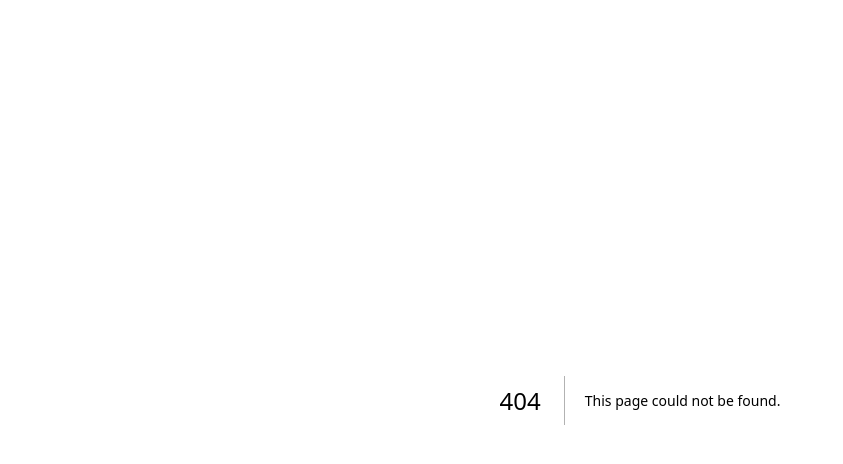
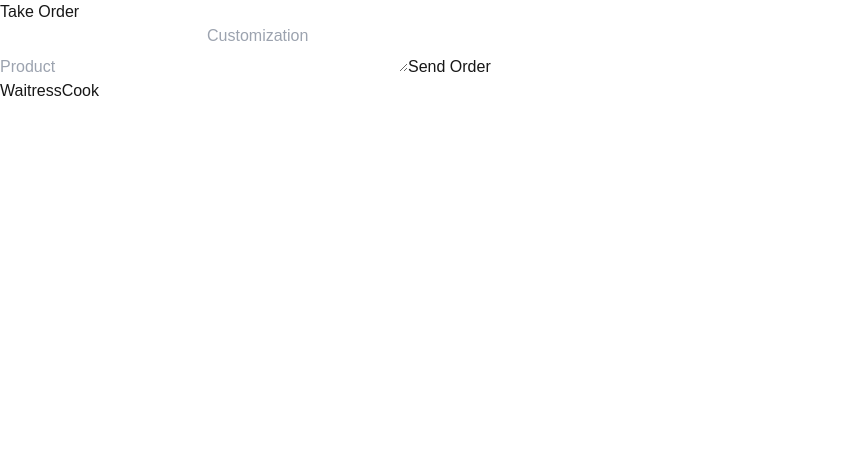
Before and after one commit to JessiP23/mexican, a Next.js app: page /waitress in a window 1280 px wide. Before the commit this address had no page. Shown: the top 464 px of the page, without its empty margins (0-843 px from the left). Built offline with nearby package versions, Linux system fonts and the light colour scheme.

Commit message:
no cilantro feature

```diff
--- a/app/layout.js
+++ b/app/layout.js
@@ -1,5 +1,6 @@
 import localFont from "next/font/local";
 import "./globals.css";
+import Link from "next/link";
 
 const geistSans = localFont({
   src: "./fonts/GeistVF.woff",
@@ -24,6 +25,10 @@ export default function RootLayout({ children }) {
         className={`${geistSans.variable} ${geistMono.variable} antialiased`}
       >
         {children}
+        <nav>
+          <Link href="/waitress">Waitress</Link>
+          <Link href="/cook">Cook</Link>
+        </nav>
       </body>
     </html>
   );
--- a/app/components/waitress.js
+++ b/app/waitress/page.js
@@ -28,8 +28,8 @@ export default function Waitress () {
     return (
         <div>
             <h1>Take Order</h1>
-            <input type="text" value={product} onChange={e => setProduct(e.target.value)} placeholder="Product" />
-            <textarea placeholder="Customization" value={customization} onChange={(e) => setCustomization(e.target.value)} />
+            <input type="text" className="text-blue-600" value={product} onChange={e => setProduct(e.target.value)} placeholder="Product" />
+            <textarea style={{ color: 'blue' }} placeholder="Customization" value={customization} onChange={(e) => setCustomization(e.target.value)} />
             <button onClick={sendOrder}>Send Order</button>
         </div>
     )
--- a/firebase.js
+++ b/firebase.js
@@ -2,6 +2,7 @@
 import { initializeApp } from "firebase/app";
 import { getAnalytics } from "firebase/analytics";
 // TODO: Add SDKs for Firebase products that you want to use
+import { getFirestore } from "firebase/firestore";
 // https://firebase.google.com/docs/web/setup#available-libraries
 
 // Your web app's Firebase configuration
```
Also changed, not shown: app/cook/page.js (renamed from app/components/cook.js).
